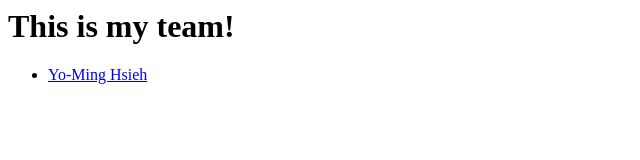
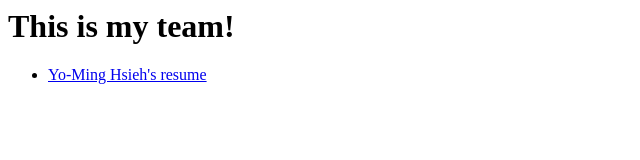
Before and after one commit to ymhsieh/lab1029, a plain HTML site: page index.html in a window 1280 px wide. Shown: the full height of the page, 0-640 px from the left. Drawn offline with Linux system fonts and the light colour scheme.

Commit message:
Added my resume to index.html

```diff
--- a/index.html
+++ b/index.html
@@ -7,7 +7,8 @@
   <body>
     <h1> This is my team! </h1>
     <ul>
-      <li><a href="resume-b8050104.html"> Yo-Ming Hsieh</a></li>
+
+      <li> <a href='resume-b8050104.html'>Yo-Ming Hsieh's resume</a></li>
     </ul>
   </body>
 </html>
```
